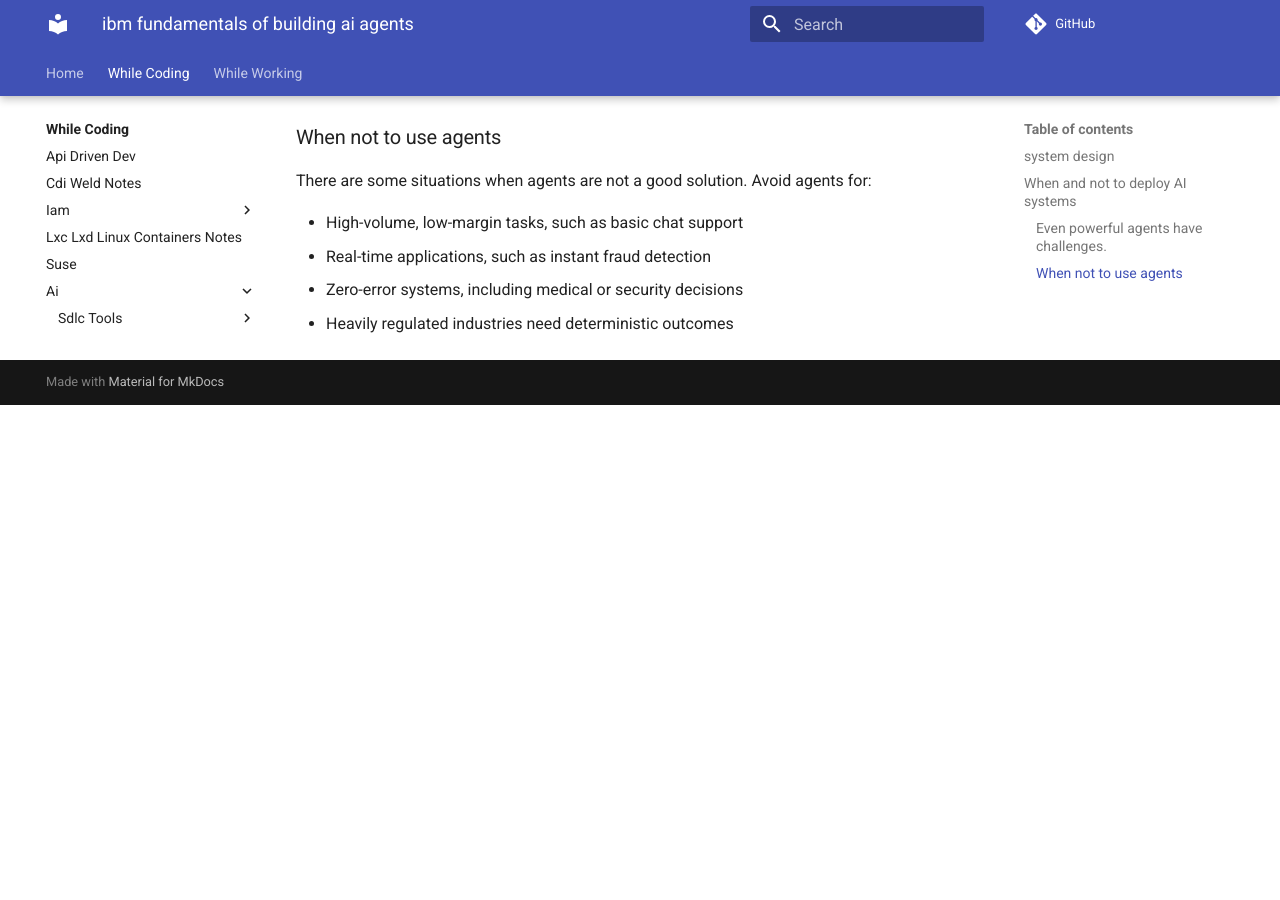
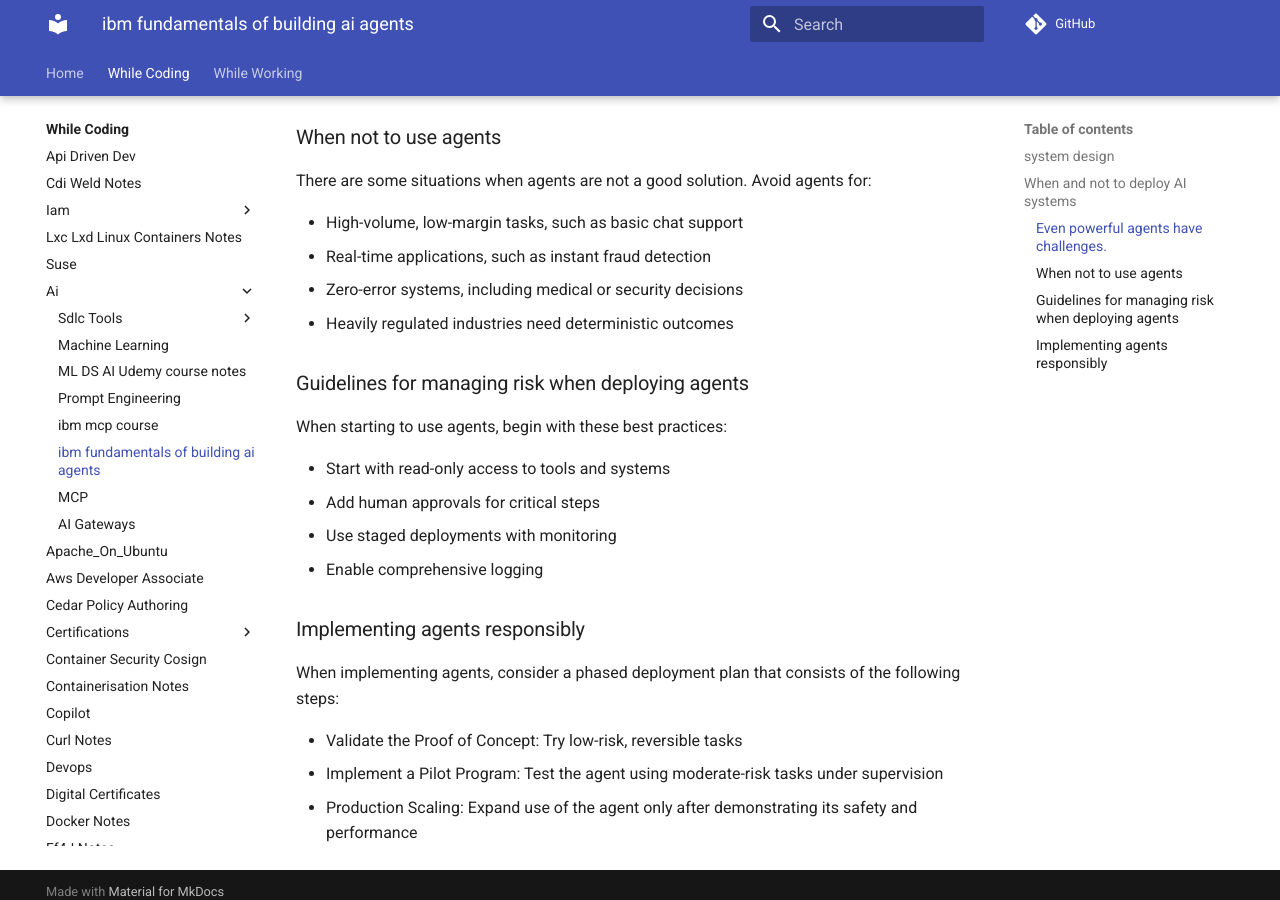
Before and after one commit to ossdhaval/mysite, an MkDocs documentation site: the page built from source/while-coding/ai/course-notes-fundamentals-of-building-ai-agents.md, in a window 1280 px wide and 900 px high, scrolled down 2160 px. Built offline with MkDocs 1.6.1 and Material for MkDocs 9.7.7, drawn with Linux system fonts in a browser that asks for light colours; comment, search, counter and statistics services are not loaded; before the commit the page ends 2565 px from its top, so only the background shows below that.

Commit message:
Update course-notes-fundamentals-of-building-ai-agents.md

```diff
--- a/source/while-coding/ai/course-notes-fundamentals-of-building-ai-agents.md
+++ b/source/while-coding/ai/course-notes-fundamentals-of-building-ai-agents.md
@@ -73,3 +73,19 @@
 - Real-time applications, such as instant fraud detection
 - Zero-error systems, including medical or security decisions
 - Heavily regulated industries need deterministic outcomes
+
+### Guidelines for managing risk when deploying agents
+
+When starting to use agents, begin with these best practices:
+
+- Start with read-only access to tools and systems
+- Add human approvals for critical steps
+- Use staged deployments with monitoring
+- Enable comprehensive logging
+
+### Implementing agents responsibly
+When implementing agents, consider a phased deployment plan that consists of the following steps:
+
+- Validate the Proof of Concept: Try low-risk, reversible tasks
+- Implement a Pilot Program: Test the agent using moderate-risk tasks under supervision
+- Production Scaling: Expand use of the agent only after demonstrating its safety and performance
```
